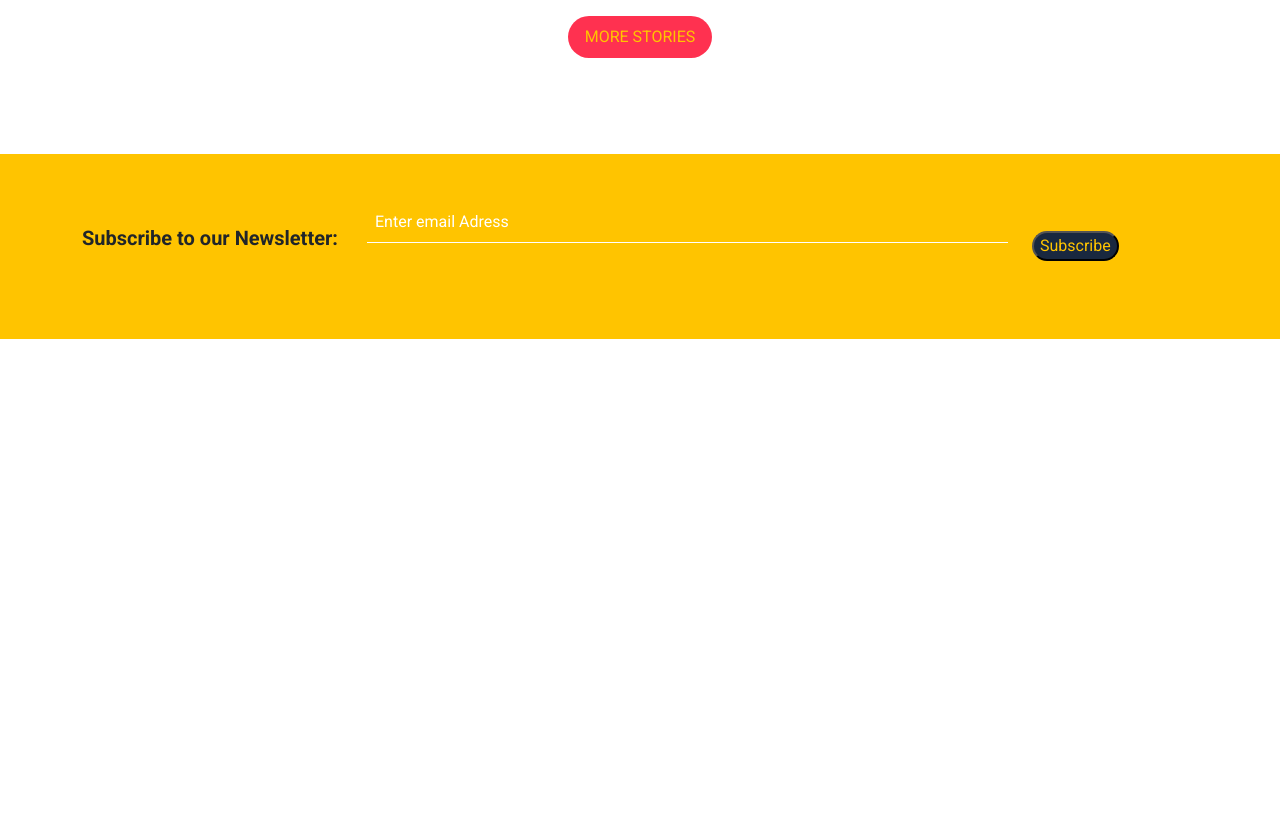
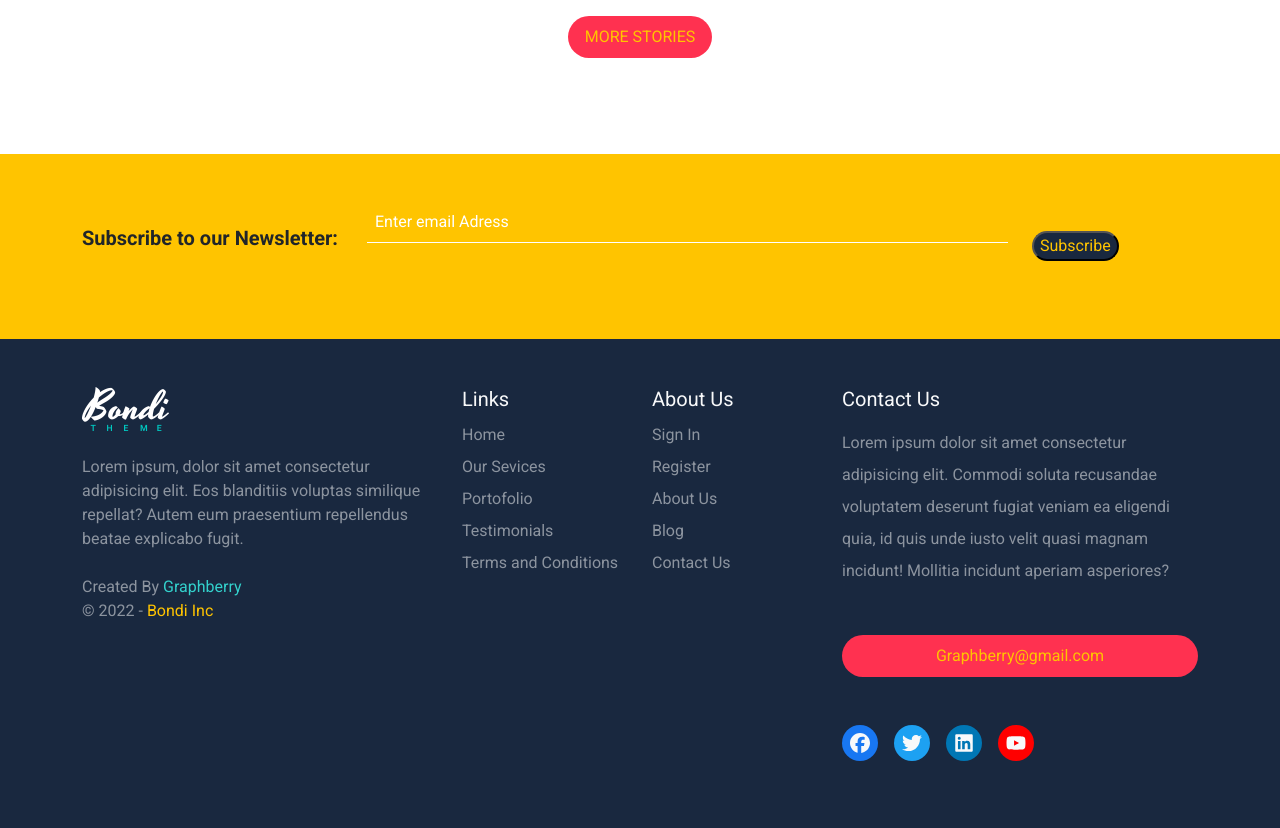
Before and after one commit to Ahmed-517/Bondi, a plain HTML site: page index.html in a window 1280 px wide. Shown: the part 5077-5905 px from the top of the page. Before the commit the page ends 5416 px from the top, so only its background shows below. Drawn offline with Linux system fonts and the light colour scheme.

Commit message:
i think it's the final commit

```diff
--- a/css/bondi.css
+++ b/css/bondi.css
@@ -174,3 +174,23 @@ body {
     color: var(--yellow-color);
 }
 /* End Subscribe */
+
+/* Start Footer */
+.footer {
+    background-color: var(--dark-color);
+}
+.footer .copyright > span {
+    color: var(--green-color);
+}
+.footer .copyright div span {
+    color: var(--yellow-color);
+}
+.footer .contact ul svg {
+    width: 20px;
+    height: 20px;
+}
+.footer .facebook {background-color: #1877f2;}
+.footer .twitter {background-color: #1da1f2;}
+.footer .linkedin {background-color: #0077b5;}
+.footer .youtube {background-color: #ff0000;}
+/* End Footer */
--- a/index.html
+++ b/index.html
@@ -409,6 +409,77 @@
   </div>
   <!-- End Subscribe -->
 
+  <!-- Start Footer  -->
+  <div class="footer pt-5 pb-5 text-white-50 text-center text-md-start">
+    <div class="container">
+      <div class="row">
+        <div class="col-md-6 col-lg-4">
+          <div class="info mb-5">
+            <img src="imgs/logo.png" alt="" class="mb-4 img-fluid">
+            <p class="mb-4">
+              Lorem ipsum, dolor sit amet consectetur adipisicing elit. Eos blanditiis voluptas similique repellat? Autem eum praesentium repellendus beatae explicabo fugit.
+            </p>
+            <div class="copyright">
+              Created By <span>Graphberry</span>
+              <div>&copy; 2022 - <span>Bondi Inc</span></div>
+            </div>
+          </div>
+        </div>
+
+        <div class="col-md-6 col-lg-2">
+          <div class="links">
+            <h5 class="text-light">Links</h5>
+            <ul class="list-unstyled lh-lg">
+              <li>Home</li>
+              <li>Our Sevices</li>
+              <li>Portofolio</li>
+              <li>Testimonials</li>
+              <li>Terms and Conditions</li>
+            </ul>
+          </div>
+        </div>
+
+        <div class="col-md-6 col-lg-2">
+          <div class="links">
+            <h5 class="text-light">About Us</h5>
+            <ul class="list-unstyled lh-lg">
+              <li>Sign In</li>
+              <li>Register</li>
+              <li>About Us</li>
+              <li>Blog</li>
+              <li>Contact Us</li>
+            </ul>
+          </div>
+        </div>
+
+        <div class="col-md-6 col-lg-4">
+          <div class="contact">
+            <h5 class="text-light">Contact Us</h5>
+            <p class="lh-lg mt-3 mb-5">
+              Lorem ipsum dolor sit amet consectetur adipisicing elit. Commodi soluta recusandae voluptatem deserunt fugiat veniam ea eligendi quia, id quis unde iusto velit quasi magnam incidunt! Mollitia incidunt aperiam asperiores?
+            </p>
+            <a href="" class="btn rounded-pill main-btn w-100">Graphberry@gmail.com</a>
+            <ul class="d-flex mt-5 list-unstyled gap-3">
+              <li>
+                <a href="" class="d-blck text-light"><i class="fa-brands fa-lg fa-facebook facebook rounded-circle p-2"></i></a>
+              </li>
+              <li>
+                <a href="" class="d-blck text-light"><i class="fa-brands fa-lg fa-twitter twitter rounded-circle p-2"></i></a>
+              </li>
+              <li>
+                <a href="" class="d-blck text-light"><i class="fa-brands fa-lg fa-linkedin linkedin rounded-circle p-2"></i></a>
+              </li>
+              <li>
+                <a href="" class="d-blck text-light"><i class="fa-brands fa-lg fa-youtube youtube rounded-circle p-2"></i></a>
+              </li>
+            </ul>
+          </div>
+        </div>
+      </div>
+    </div>
+  </div>
+  <!-- End Footer  -->
+
   <!-- Scripts -->
   <script src="js/all.min.js"></script>
   <script src="js/bootstrap.bundle.min.js"></script>
```
